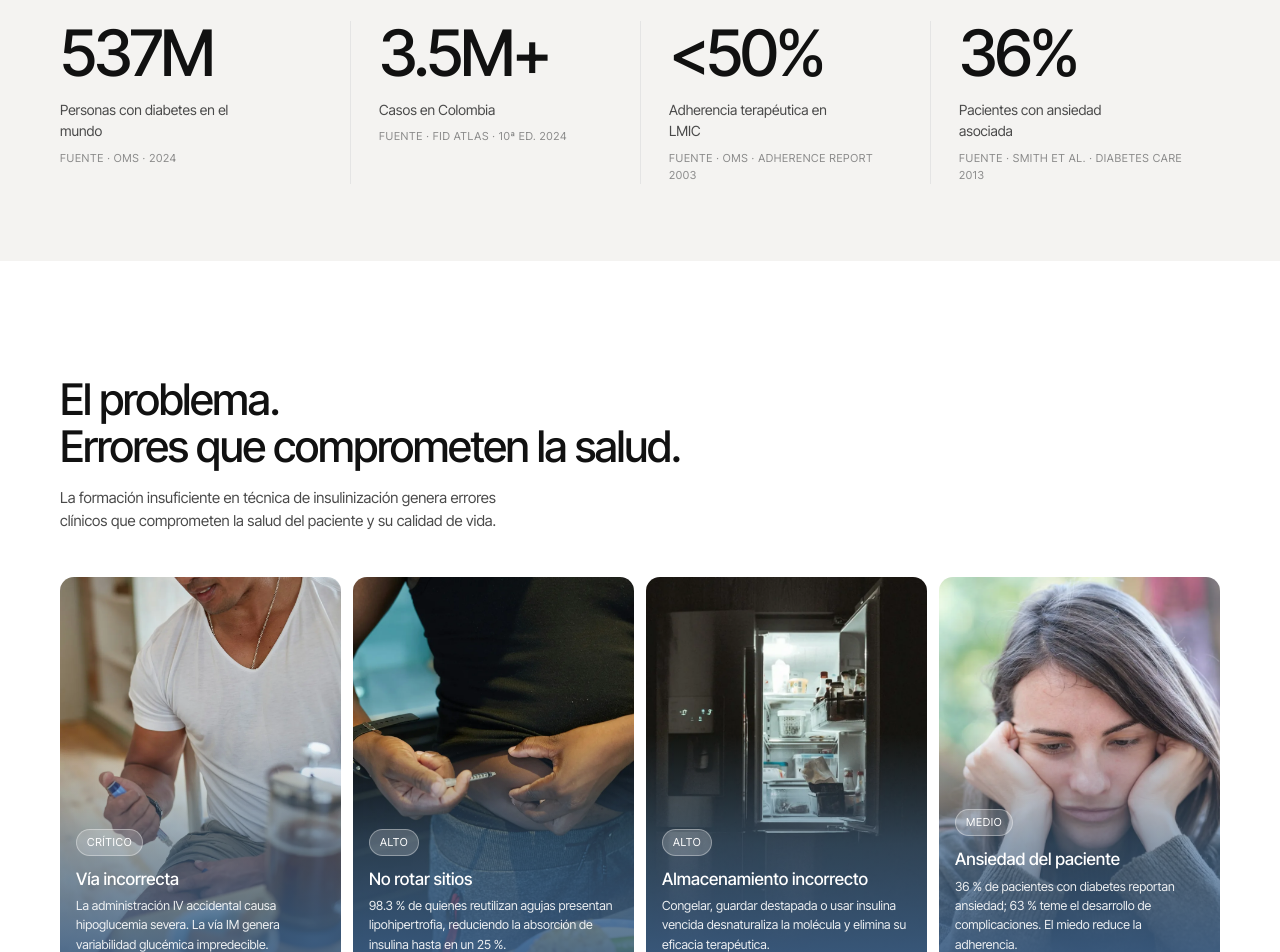
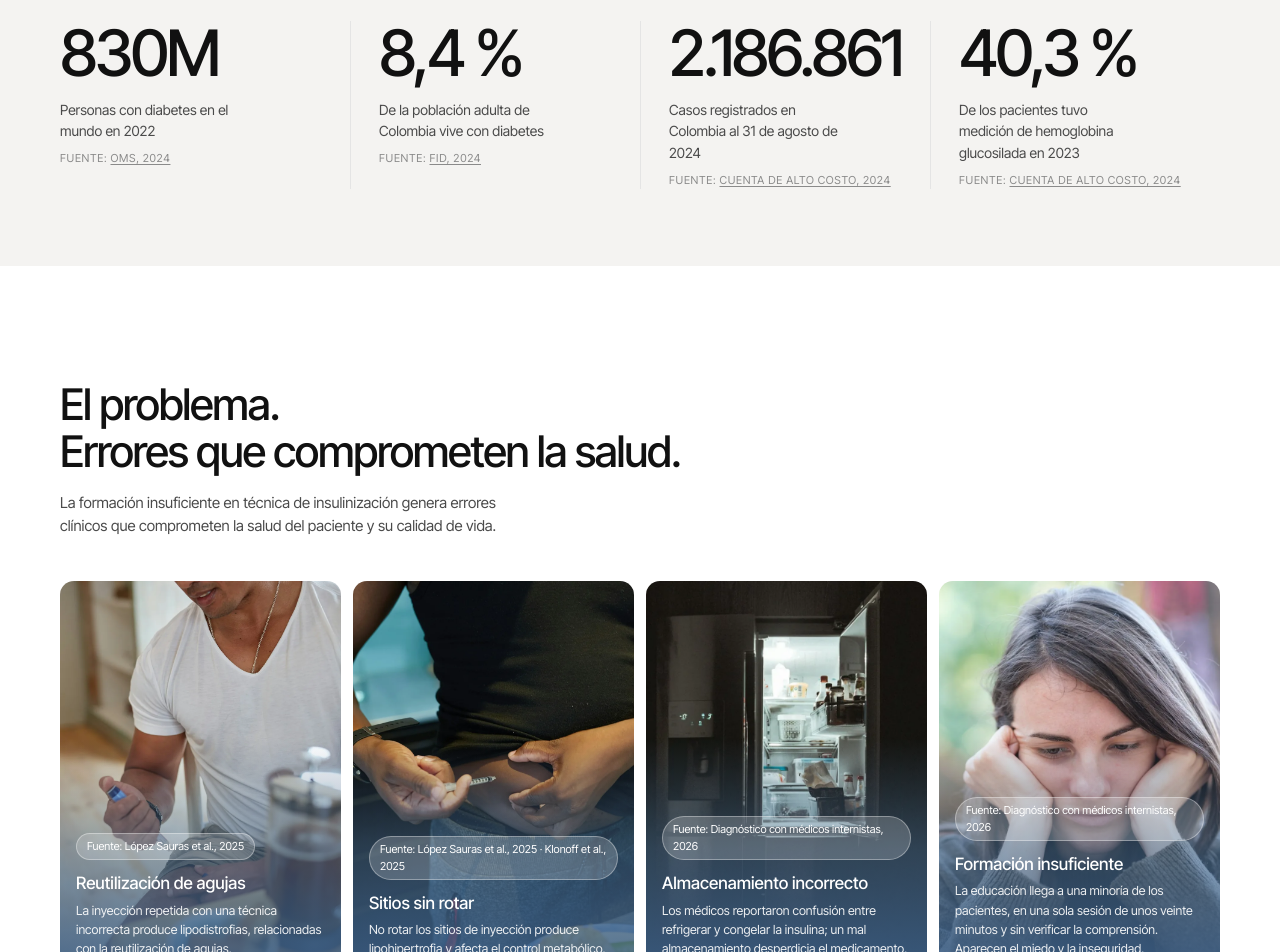
Before and after one commit to SantyCardo/vr-landing-page, a React (Vite) app: page / in a window 1280 px wide. Shown: the part 880-1832 px from the top of the page. Built offline with nearby package versions, Linux system fonts and the light colour scheme.

Commit message:
content: cifras y tarjetas del problema solo con datos del documento y su fuente

```diff
--- a/src/components/Sections.jsx
+++ b/src/components/Sections.jsx
@@ -57,7 +57,7 @@ export function Stats() {
             <div key={s.label} className="stat-item">
               <dt>{s.value}</dt>
               <dd>{s.label}</dd>
-              <dd className="stat-source">Fuente · {s.source}</dd>
+              <dd className="stat-source">Fuente: <a href={s.url} target="_blank" rel="noreferrer">{s.source}</a></dd>
             </div>
           ))}
         </dl>
@@ -76,7 +76,7 @@ export function Problem() {
             <article key={e.title} className="photo-card reveal">
               <img src={e.img} alt={e.alt} loading="lazy" />
               <div className="photo-card-text">
-                <span className="tag">{e.level}</span>
+                <span className="tag tag-source">Fuente: {e.source}</span>
                 <h3>{e.title}</h3>
                 <p>{e.body}</p>
               </div>
--- a/src/data/content.js
+++ b/src/data/content.js
@@ -59,25 +59,30 @@ export const modules = {
   extra: 'Tutorial inicial para aprender a usar la mirada, la botonera y el teletransporte.',
 };
 
+// Cifras tomadas del documento del proyecto (planteamiento del problema), con su fuente.
 export const stats = [
-  { value: '537M', label: 'Personas con diabetes en el mundo', source: 'OMS · 2024' },
-  { value: '3.5M+', label: 'Casos en Colombia', source: 'FID Atlas · 10ª ed. 2024' },
-  { value: '<50%', label: 'Adherencia terapéutica en LMIC', source: 'OMS · Adherence Report 2003' },
-  { value: '36%', label: 'Pacientes con ansiedad asociada', source: 'Smith et al. · Diabetes Care 2013' },
+  { value: '830M', label: 'Personas con diabetes en el mundo en 2022',
+    source: 'OMS, 2024', url: 'https://www.who.int/es/news-room/fact-sheets/detail/diabetes' },
+  { value: '8,4 %', label: 'De la población adulta de Colombia vive con diabetes',
+    source: 'FID, 2024', url: 'https://idf.org/es/our-network/regions-and-members/south-and-central-america/members/colombia/' },
+  { value: '2.186.861', label: 'Casos registrados en Colombia al 31 de agosto de 2024',
+    source: 'Cuenta de Alto Costo, 2024', url: 'https://cuentadealtocosto.org/noticias/dia-mundial-de-la-diabetes-2024/' },
+  { value: '40,3 %', label: 'De los pacientes tuvo medición de hemoglobina glucosilada en 2023',
+    source: 'Cuenta de Alto Costo, 2024', url: 'https://cuentadealtocosto.org/noticias/dia-mundial-de-la-diabetes-2024/' },
 ];
 
 export const problem = {
   title: ['El problema.', 'Errores que comprometen la salud.'],
   lead: 'La formación insuficiente en técnica de insulinización genera errores clínicos que comprometen la salud del paciente y su calidad de vida.',
   errors: [
-    { level: 'Crítico', title: 'Vía incorrecta', img: imgVia, alt: 'Hombre aplicándose insulina con lapicero en el muslo',
-      body: 'La administración IV accidental causa hipoglucemia severa. La vía IM genera variabilidad glucémica impredecible.' },
-    { level: 'Alto', title: 'No rotar sitios', img: imgRotacion, alt: 'Persona inyectándose insulina en el abdomen',
-      body: '98.3 % de quienes reutilizan agujas presentan lipohipertrofia, reduciendo la absorción de insulina hasta en un 25 %.' },
-    { level: 'Alto', title: 'Almacenamiento incorrecto', img: imgAlmacenamiento, alt: 'Nevera abierta en una cocina a oscuras',
-      body: 'Congelar, guardar destapada o usar insulina vencida desnaturaliza la molécula y elimina su eficacia terapéutica.' },
-    { level: 'Medio', title: 'Ansiedad del paciente', img: imgAnsiedad, alt: 'Mujer preocupada con la cabeza entre las manos',
-      body: '36 % de pacientes con diabetes reportan ansiedad; 63 % teme el desarrollo de complicaciones. El miedo reduce la adherencia.' },
+    { source: 'López Sauras et al., 2025', title: 'Reutilización de agujas', img: imgVia, alt: 'Hombre aplicándose insulina con lapicero en el muslo',
+      body: 'La inyección repetida con una técnica incorrecta produce lipodistrofias, relacionadas con la reutilización de agujas.' },
+    { source: 'López Sauras et al., 2025 · Klonoff et al., 2025', title: 'Sitios sin rotar', img: imgRotacion, alt: 'Persona inyectándose insulina en el abdomen',
+      body: 'No rotar los sitios de inyección produce lipohipertrofia y afecta el control metabólico.' },
+    { source: 'Diagnóstico con médicos internistas, 2026', title: 'Almacenamiento incorrecto', img: imgAlmacenamiento, alt: 'Nevera abierta en una cocina a oscuras',
+      body: 'Los médicos reportaron confusión entre refrigerar y congelar la insulina; un mal almacenamiento desperdicia el medicamento.' },
+    { source: 'Diagnóstico con médicos internistas, 2026', title: 'Formación insuficiente', img: imgAnsiedad, alt: 'Mujer preocupada con la cabeza entre las manos',
+      body: 'La educación llega a una minoría de los pacientes, en una sola sesión de unos veinte minutos y sin verificar la comprensión. Aparecen el miedo y la inseguridad.' },
   ],
   quote: 'Las estrategias convencionales no garantizan comprensión adecuada ni reducción del miedo al procedimiento.',
 };
--- a/src/styles.css
+++ b/src/styles.css
@@ -281,6 +281,8 @@ main > .section:nth-last-child(even) .specialty-icon { background: var(--bg-soft
 .person-info .tag { align-self: flex-start; margin-top: 6px; }
 .institutions { margin-top: 12px; }
 
+.photo-card-text .tag-source { text-transform: none; letter-spacing: 0; }
+
 /* ---------- Cifras ---------- */
 .section-tight { padding: clamp(48px, 6vw, 80px) 0; }
 .stats { display: grid; grid-template-columns: repeat(4, 1fr); }
@@ -289,6 +291,8 @@ main > .section:nth-last-child(even) .specialty-icon { background: var(--bg-soft
 .stat-item dt { font-size: clamp(44px, 5vw, 72px); font-weight: 500; letter-spacing: -0.045em; line-height: 1; }
 .stat-item dd { font-size: 14px; color: var(--ink-2); margin-top: 14px; max-width: 22ch; }
 .stat-item .stat-source { max-width: none; font-size: 11px; color: var(--muted); text-transform: uppercase; letter-spacing: 0.06em; margin-top: 8px; }
+.stat-source a { text-decoration: underline; text-underline-offset: 2px; }
+.stat-source a:hover { color: var(--ink); }
 
 /* ---------- Módulos ---------- */
 .modules { display: grid; grid-template-columns: minmax(0, 0.9fr) minmax(0, 1.1fr); gap: 12px; align-items: start; }
```
